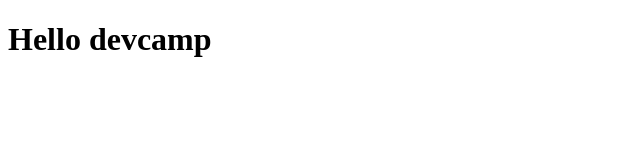
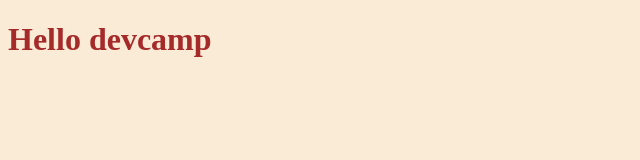
Before and after one commit to QuangDaHuynh/PhatTrienDuAn, a plain HTML site: page index1.html in a window 1280 px wide. Shown: the whole page, without its empty margins (0-640 px from the left). Drawn offline with Linux system fonts and the light colour scheme.

Commit message:
thay doi file

```diff
--- a/index1.html
+++ b/index1.html
@@ -5,6 +5,12 @@
     <meta http-equiv="X-UA-Compatible" content="IE=edge">
     <meta name="viewport" content="width=device-width, initial-scale=1.0">
     <title>Document</title>
+    <style>
+        body{
+            color: brown;
+            background-color: antiquewhite;
+        }
+    </style>
 </head>
 <body>
     <h1>Hello devcamp</h1>
```
